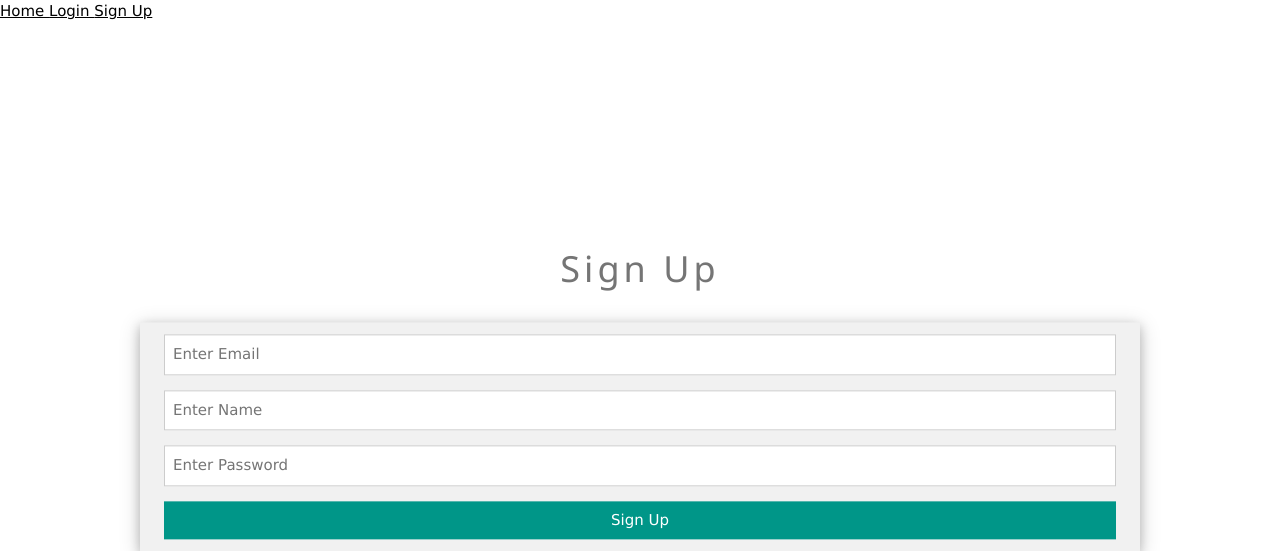
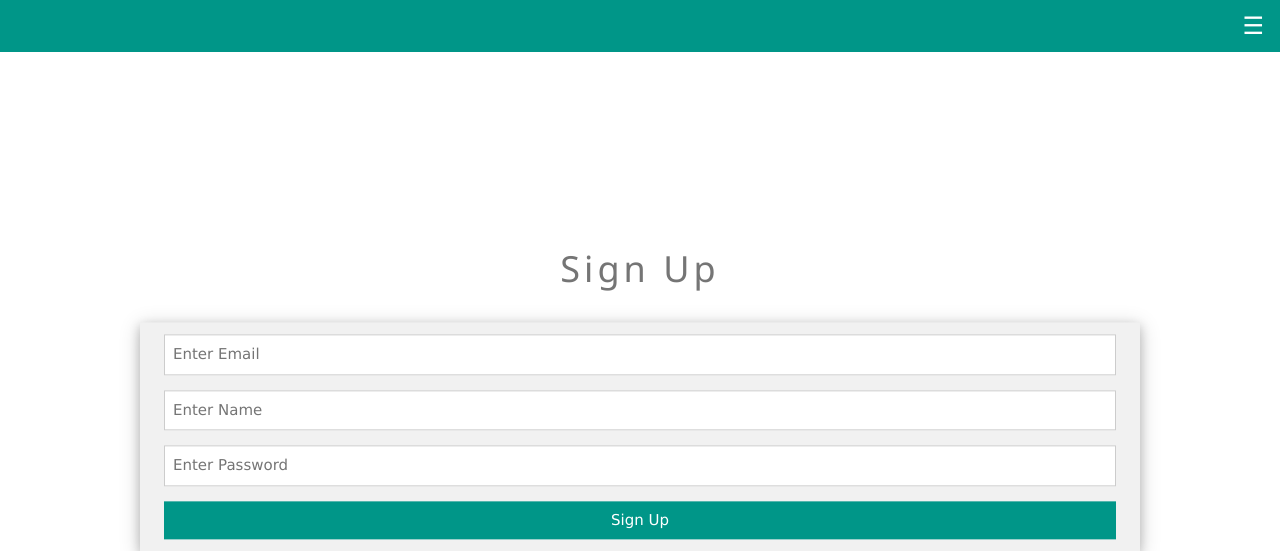
Before and after one commit to mmerveunlu/LectureQAapp, a Flask app: template templates/signup.html in a window 1280 px wide. Shown: the top 551 px of the page. Run offline with Flask 2, Linux system fonts and the light colour scheme; the template is opened without the code that fills it, so the values that code supplies are empty; parts of the project's set-up code (start-up, migrations or seed data) failed here and were passed over.

Commit message:
nav bar added to base

```diff
--- a/templates/base.html
+++ b/templates/base.html
@@ -8,32 +8,28 @@
     <title>LectureQA</title>
     <meta name="viewport" content="width=device-width, initial-scale=1">
     <link rel="stylesheet" href="https://www.w3schools.com/w3css/4/w3.css">
+    <link rel="stylesheet" href="https://cdnjs.cloudflare.com/ajax/libs/font-awesome/4.7.0/css/font-awesome.min.css">
 </head>
 
 <body>
     <section class="hero is-primary is-fullheight">
 
-        <div class="hero-head">
-            <nav class="navbar">
-                <div class="container">
 
-                    <div id="navbarMenuHeroA" class="navbar-menu">
-                        <div class="navbar-end">
-                            <a href="{{ url_for('index') }}" class="navbar-item">
-                                Home
-                            </a>
-                            <a href="{{ url_for('auth.login') }}" class="navbar-item">
-                                Login
-                            </a>
-                            <a href="{{ url_for('auth.signup') }}" class="navbar-item">
-                                Sign Up
-                            </a>
-                        </div>
-                    </div>
-                </div>
-            </nav>
-        </div>
 
+<div class="w3-sidebar w3-bar-block w3-card w3-animate-right w3-border-right  w3-light-grey" style="display:none;right:0" id="mySidebar">
+  <button onclick="w3_close()" class="w3-bar-item w3-large">Close &times;</button>
+  <a href="{{ url_for('index') }}" class="w3-bar-item w3-button">Home</a>
+  <a href="{{ url_for('main.list') }}" class="w3-bar-item w3-button">Courses</a>
+  <a href="#" class="w3-bar-item w3-button">How To</a>
+  <a href="{{ url_for('auth.login') }}" class="w3-bar-item w3-button">Login</a>
+  <a href="#" class="w3-bar-item w3-button">Log Out</a>
+</div>
+
+<div class="w3-teal">
+  <button class="w3-button w3-teal w3-xlarge w3-right" onclick="w3_open()">☰</button>
+    <div class="w3-container">
+  </div>
+</div>
         <div class="hero-body">
             <div class="container has-text-centered">
                {% block content %}
@@ -41,6 +37,16 @@
             </div>
         </div>
     </section>
+
+    <script>
+function w3_open() {
+  document.getElementById("mySidebar").style.display = "block";
+}
+
+function w3_close() {
+  document.getElementById("mySidebar").style.display = "none";
+}
+</script>
 </body>
 
 </html>
```
